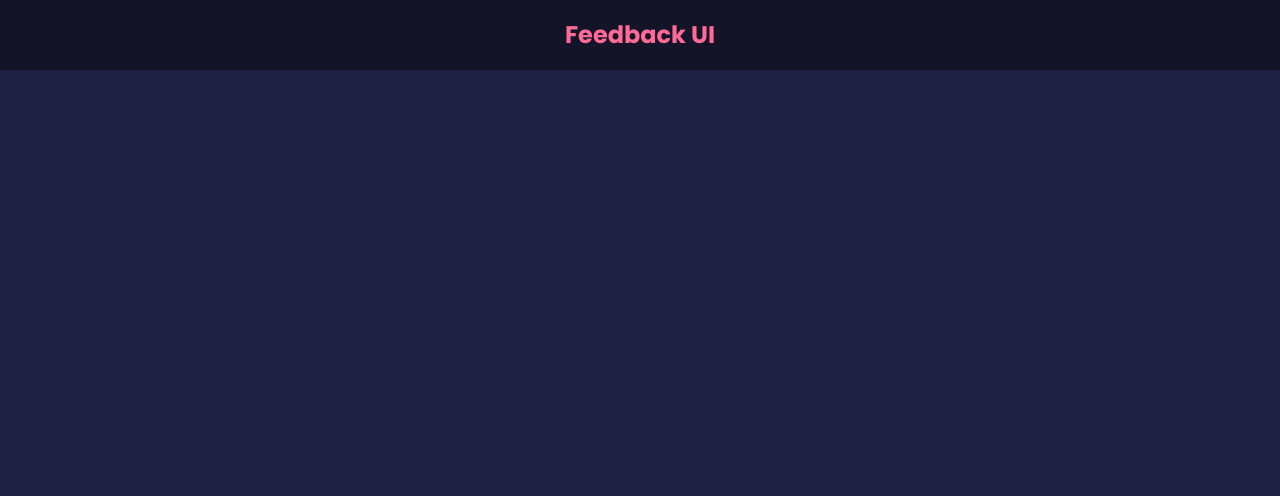
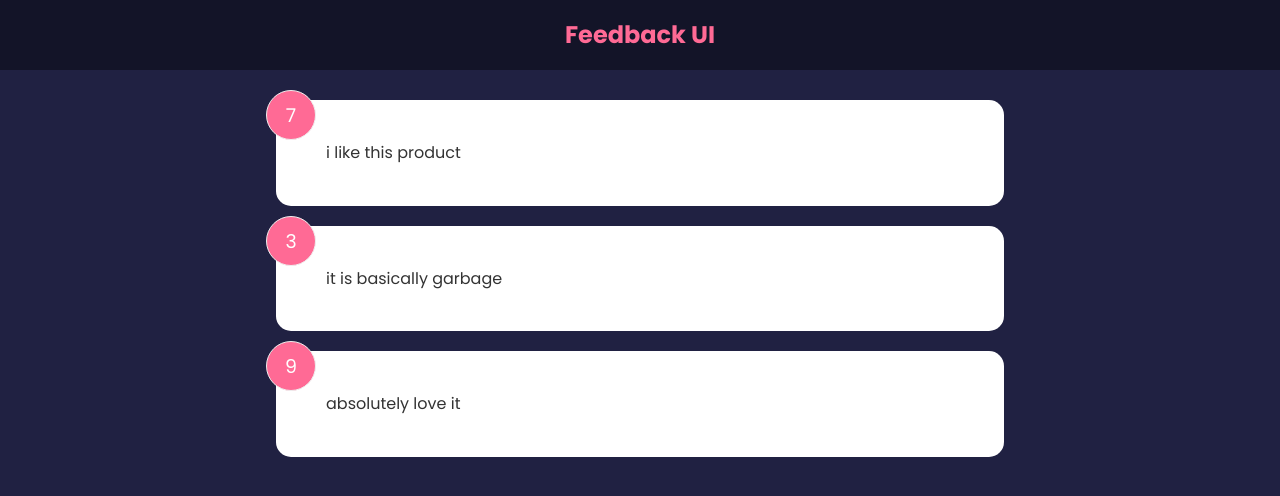
Before and after one commit to davidchen127/React_Udemy, a React (Create React App) app in the folder feedback-app/: page / in a window 1280 px wide. Shown: the top 496 px of the page. Built offline with nearby package versions, Linux system fonts and the light colour scheme.

Commit message:
progress

```diff
--- a/feedback-app/src/App.js
+++ b/feedback-app/src/App.js
@@ -1,13 +1,17 @@
+import { useState } from "react"
 import Header from "./components/Header"
+import FeedbackData from "./data/FeedbackData"
+import FeedbackList from "./components/FeedbackList"
 
 function App() {
+    const [feedback, setfeedback] = useState(FeedbackData);
 
 
  return (
-    <>
+     <>
         <Header  text={'Feedback UI'}></Header>
         <div className='container'>
-
+        <FeedbackList feedback={feedback}/>
         </div>
     </>
   )
--- /dev/null
+++ b/feedback-app/src/components/FeedbackItem.jsx
@@ -0,0 +1,12 @@
+function FeedbackItem({item}) {
+
+    return (
+    <div className="card">
+        <div className="num-display">{item.rating}</div>
+        <div className="text-display">{item.text}</div>
+
+    </div>
+  )
+}
+
+export default FeedbackItem
--- /dev/null
+++ b/feedback-app/src/components/FeedbackList.jsx
@@ -0,0 +1,18 @@
+import FeedbackItem from "./FeedbackItem"
+
+function FeedbackList({feedback}) {
+
+  if(!feedback||feedback.length===0){
+    return <p>No feedback yet!</p>
+  }else{
+
+  }
+
+  return <div className="feedback-list">
+    {feedback.map((item)=>
+        <FeedbackItem key={item.id} item={item} />
+    )}
+  </div>;
+}
+
+export default FeedbackList;
--- /dev/null
+++ b/feedback-app/src/data/FeedbackData.js
@@ -0,0 +1,19 @@
+const FeedbackData = [
+  {
+    id: 1,
+    rating: 7,
+    text: 'i like this product',
+  },
+  {
+    id: 2,
+    rating: 3,
+    text: 'it is basically garbage',
+  },
+  {
+    id: 3,
+    rating: 9,
+    text: 'absolutely love it',
+  },
+]
+
+export default FeedbackData
```
